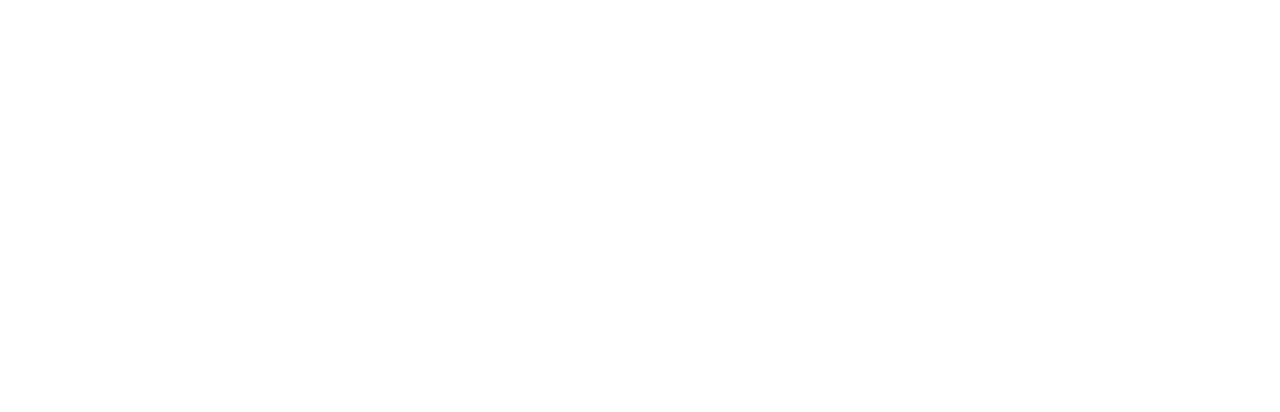
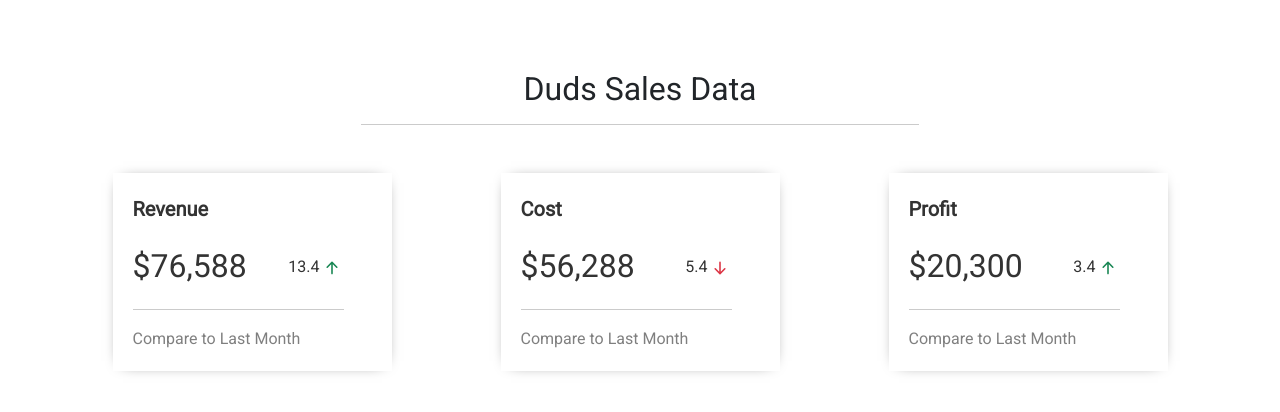
Before and after one commit to Anik-the-dev/Duds-Fashion-Warehouse-client, a React (Create React App) app: page / in a window 1280 px wide. Shown: the part 798-1210 px from the top of the page. Before the commit the page ends 800 px from the top, so only its background shows below. Built offline with nearby package versions, Linux system fonts and the light colour scheme; no server answers.

Commit message:
extra section sales per month done

```diff
--- a/package.json
+++ b/package.json
@@ -3,6 +3,7 @@
   "version": "0.1.0",
   "private": true,
   "dependencies": {
+    "@heroicons/react": "^1.0.6",
     "@testing-library/jest-dom": "^5.16.4",
     "@testing-library/react": "^13.1.1",
     "@testing-library/user-event": "^13.5.0",
--- /dev/null
+++ b/src/components/FeaturedInfo.js
@@ -0,0 +1,50 @@
+import React from 'react';
+import { ArrowUpIcon, ArrowDownIcon } from '@heroicons/react/solid'
+import { Container } from 'react-bootstrap';
+
+const FeaturedInfo = () => {
+    return (
+        <Container>
+            <h2 className='text-center text-dark ' style={{marginTop:'100px'}}>Duds Sales Data</h2><hr className='w-50 mx-auto'/>
+            <div className='featured w-100 d-grid gap-5 d-md-flex align-items-center justify-content-around my-5 ' style={{paddingBottom:'75px'}}>
+                <div className='featuredItem text-start pe-5'>
+                    <span className='featuredTitle fw-6 fs-5'>Revenue</span>
+                    <div className='featuredContainer d-md-flex align-items-center justify-content-between mt-3 '>
+                        <span className='featuredMoney fs-2'>$76,588</span><br/>
+                        <span className='featuredMoneyRate '>13.4
+                            <ArrowUpIcon className='text-success' style={{ width: '1.5rem', height: '1rem' }}></ArrowUpIcon>
+                        </span>
+                    </div> <hr/>
+                    <span className='featuredSubtitle text-black-50'>Compare to Last Month</span>
+                </div>
+
+                <div className='featuredItem text-start pe-5'>
+                    <span className='featuredTitle fw-6 fs-5'>Cost</span>
+                    <div className='featuredContainer d-md-flex align-items-center justify-content-between mt-3 '>
+                        <span className='featuredMoney fs-2'>$56,288</span><br/>
+                        <span className='featuredMoneyRate '>5.4
+                            <ArrowDownIcon className='text-danger' style={{ width: '1.5rem', height: '1rem' }}></ArrowDownIcon>
+                        </span>
+                    </div> <hr/>
+                    <span className='featuredSubtitle text-black-50'>Compare to Last Month</span>
+                </div>
+
+
+                <div className='featuredItem text-start pe-5'>
+                    <span className='featuredTitle fw-6 fs-5'>Profit</span>
+                    <div className='featuredContainer d-md-flex align-items-center justify-content-between mt-3 '>
+                        <span className='featuredMoney fs-2'>$20,300</span><br/>
+                        <span className='featuredMoneyRate '>3.4
+                            <ArrowUpIcon className='text-success' style={{ width: '1.5rem', height: '1rem' }}></ArrowUpIcon>
+                        </span>
+                    </div> <hr/>
+                    <span className='featuredSubtitle text-black-50'>Compare to Last Month</span>
+                </div>
+
+
+            </div>
+        </Container>
+    );
+};
+
+export default FeaturedInfo;
--- a/src/components/Home/Home.js
+++ b/src/components/Home/Home.js
@@ -1,5 +1,6 @@
 import React from 'react';
 import Banner from '../Banner/Banner';
+import FeaturedInfo from '../FeaturedInfo';
 import Inventory from '../Inventory/Inventory';
 
 
@@ -9,6 +10,7 @@
 
             <Banner></Banner>
             <Inventory></Inventory>
+            <FeaturedInfo></FeaturedInfo>
 
         </div>
     );
--- a/src/css/style.css
+++ b/src/css/style.css
@@ -52,6 +52,11 @@
 
 }
 
+.featuredItem {
+  padding: 20px;
+  box-shadow: 0px 0px 15px -10px #000000;
+}
+
 
 .my-1 {
   margin: 1rem 0;
@@ -73,11 +78,11 @@
   margin: 4rem 0;
 }
 
-  .pe-auto{
+.pe-auto {
   cursor: pointer;
 }
 
-  .autosignin{
+.autosignin {
   background-color: #fff;
   color: #333;
   border-radius: 5px;
@@ -98,3 +103,13 @@
   font-weight: 800px;
   font-size: 1rem;
 }
+
+.featuredItem{
+  width: 25%;
+}
+
+@media only screen and (max-width: 698px) {
+ .featuredItem{
+   width:100%
+ }
+}
```
Also changed, not shown: 1 other file (tests, documents, lock files or other folders). Lines whose indentation alone changed are shown as unchanged.
